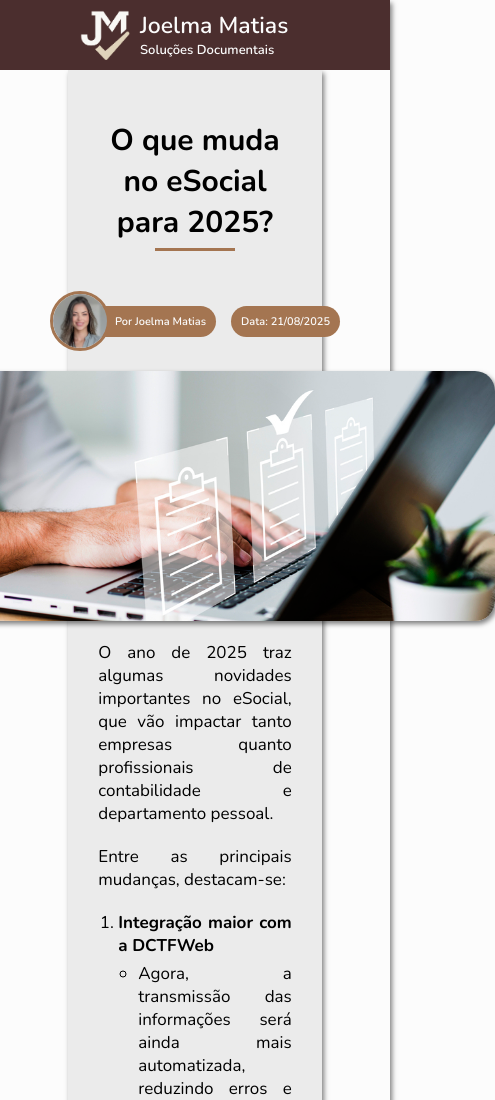
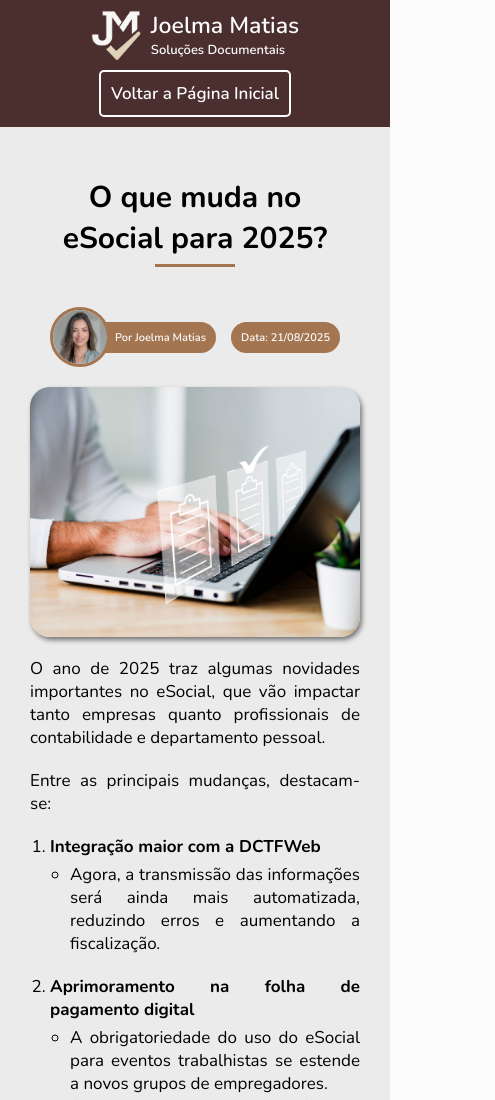
Before and after one commit to guiaap/joelma, a plain HTML site: page post1.html in a window 390 px wide. Shown: the top 1100 px of the page, 495 px wide, since content can reach past the window. Drawn offline with nearby package versions, Linux system fonts and the light colour scheme.

Commit message:
Atualização

```diff
--- a/styles/style.css
+++ b/styles/style.css
@@ -876,7 +876,7 @@ footer a {
 }
 
 .post-container {
-    width: 65%;
+    width: 100rem;
     padding: 5rem 3rem;
     margin: auto;
     display: flex;
@@ -985,6 +985,42 @@ footer a {
     padding-top: 2rem;
 }
 
+@media (max-width: 460px) {
+
+    .post-header {
+        flex-direction: column;
+        gap: 1rem;
+    }
+}
+
+@media (max-width: 600px) {
+
+    .post-header {
+        padding: 1rem 2rem;
+
+    }
+}
+
+@media (max-width: 1000px) {
+
+    .post-container {
+        width: 100%;
+    }
+
+    .nav-bar {
+        gap: 0;
+    }
+
+    .post-header .header-button {
+        display: block;
+    }
+
+    .post-image-container {
+        max-width: 100%;
+    }
+
+}
+
 .hidden {
   opacity: 0;
   transform: translateY(20px);
```
Also changed, not shown: images/backup/favicon.png (deleted), images/backup/logo.png (deleted), 4 other files.
